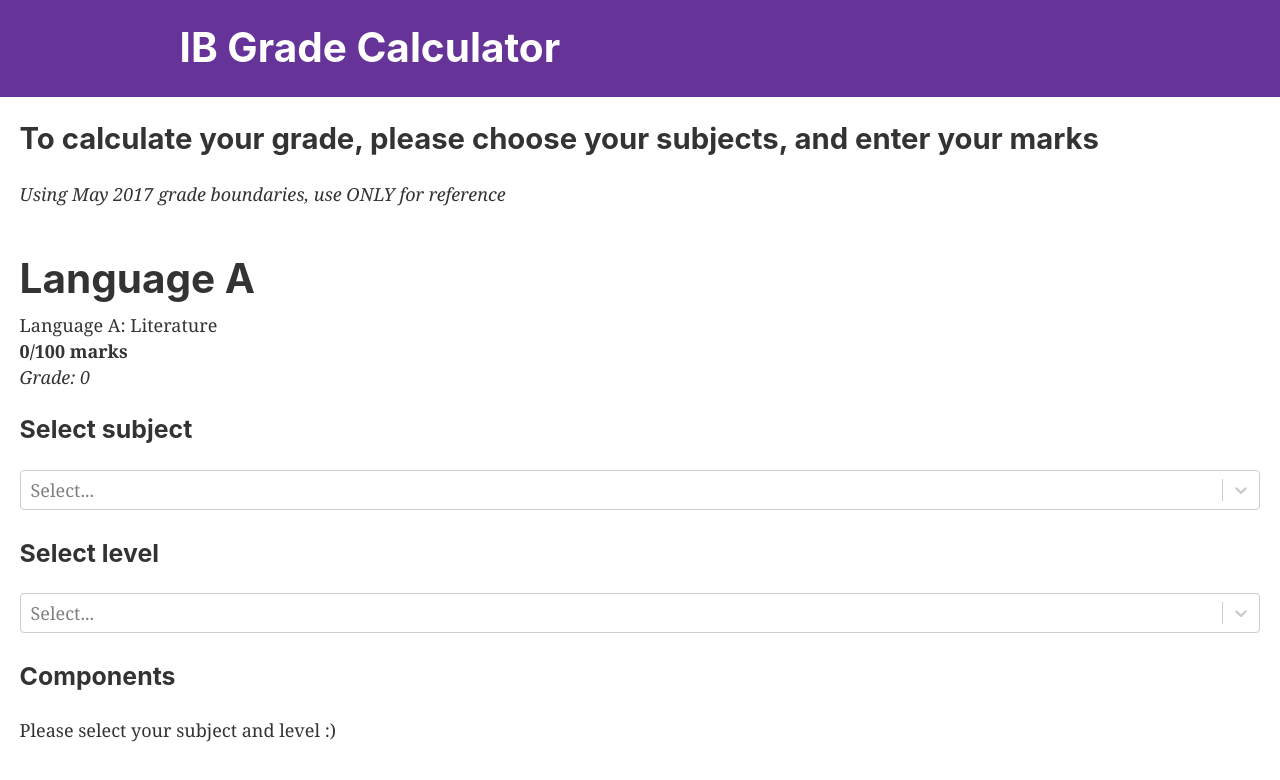
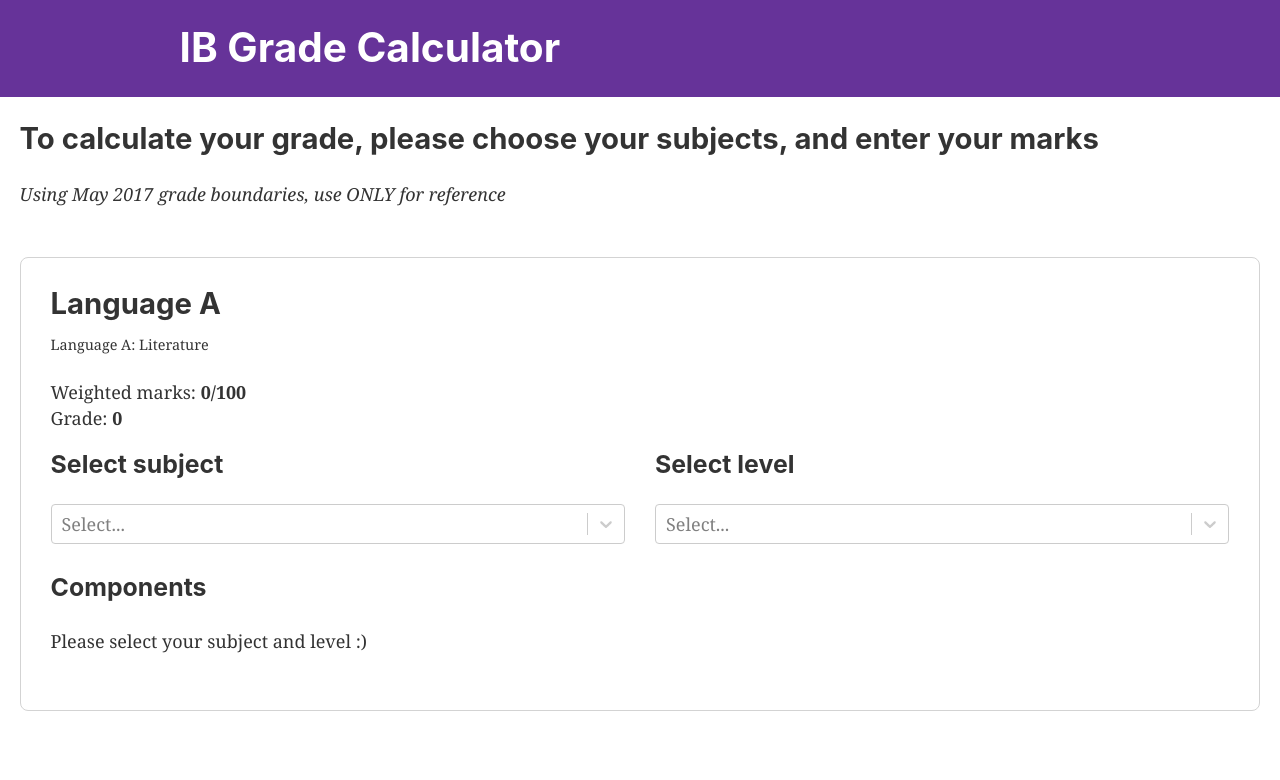
Before and after one commit to simse/ib-grade-calculator, a Gatsby site: page / in a window 1280 px wide. Built offline with nearby package versions, Linux system fonts and the light colour scheme; Gatsby itself is replaced by a stand-in of ours.

Commit message:
Layout updates

```diff
--- a/package.json
+++ b/package.json
@@ -16,9 +16,11 @@
     "gatsby-transformer-sharp": "^2.1.13",
     "prop-types": "^15.6.2",
     "react": "^16.6.3",
+    "react-collapse": "^4.0.3",
     "react-dom": "^16.6.3",
     "react-grid-system": "^4.4.2",
     "react-helmet": "^5.2.0",
+    "react-motion": "^0.5.2",
     "react-select": "^2.3.0"
   },
   "keywords": [
--- a/src/components/subject.js
+++ b/src/components/subject.js
@@ -1,5 +1,7 @@
 import React from 'react'
 import Select from 'react-select'
+import { Row, Col } from 'react-grid-system'
+import { Collapse } from 'react-collapse'
 
 import Components from '../components/components'
 
@@ -62,6 +64,19 @@ class Subject extends React.Component {
 
   }
 
+  get name() {
+    let subject = this.state.currentSubject;
+    let level = this.state.currentLevel;
+
+    if(subject === null) {
+      return this.props.name;
+    } else if(level === null) {
+      return subject.name;
+    } else {
+      return subject.name + ' – ' + level.toUpperCase();
+    }
+  }
+
   get subjects() {
     let subjects = []
 
@@ -98,24 +113,32 @@ class Subject extends React.Component {
   render() {
 
     return (
-      <div className="subject">
+      <div style={{
+        padding: 30,
+        borderRadius: 8,
+        border: '1px solid lightgrey'
+      }}>
         <div style={{
           marginBottom: 20
         }}>
-          <h1 style={{
+          <h2 style={{
             marginBottom: 10
-          }}>{this.props.name}</h1>
-          <span>{this.props.subtitle}</span>
+          }}>{this.name}</h2>
+          <small>{this.props.subtitle}</small>
 
-          <p>
-            <strong>{this.state.totalMark}/100 marks</strong>
+          <p style={{
+            margin: '20px 0'
+          }}>
+            <span>Weighted marks: <strong>{this.state.totalMark}/100</strong></span>
 
             <br />
 
-            <em>Grade: {this.grade}</em>
+            <span>Grade: <strong>{this.grade}</strong></span>
           </p>
         </div>
 
+        <Row>
+          <Col sm={6}>
             <div style={{
               marginBottom: 30
             }}>
@@ -124,7 +147,9 @@ class Subject extends React.Component {
               <Select onChange={this.changeSubject}
                       options={this.subjects} />
             </div>
+          </Col>
 
+          <Col sm={6}>
             <div style={{
               marginBottom: 30
             }}>
@@ -133,6 +158,8 @@ class Subject extends React.Component {
               <Select onChange={this.changeLevel}
                       options={this.levels} />
             </div>
+          </Col>
+        </Row>
 
         <div>
           <h3 style={{
```
Also changed, not shown: 1 other file. Lines whose indentation alone changed are shown as unchanged.
